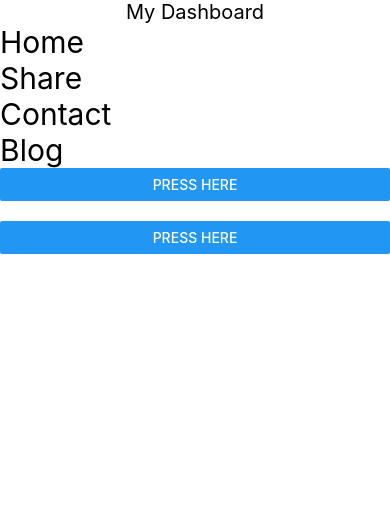
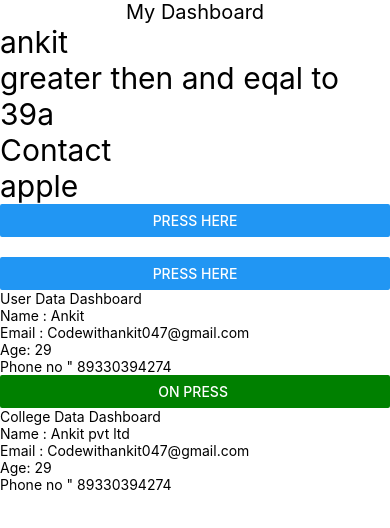
Before and after one commit to codewithankit047/LearnReactNativeAndriod, a React Native app: screen / in a window 390 px wide. Shown: the top 528 px of the page. Built offline with nearby package versions, Linux system fonts and the light colour scheme.

Commit message:
component and onPress evet

```diff
--- a/App.tsx
+++ b/App.tsx
@@ -1,21 +1,32 @@
 import React from 'react';
 import {Text, View, Button} from 'react-native';
+import UserData from './component/UserData';
+import CompanyData from './component/CompanyData';
 
 const App = () => {
+  const name = 'ankit';
+  const age = 39;
+  function fruit() {
+    return 'apple';
+  }
   return (
     <>
       <View>
         <Text style={{fontSize: 20, textAlign: 'center'}}>My Dashboard</Text>
-        <Text style={{fontSize: 30}}>Home </Text>
-        <Text style={{fontSize: 30}}>Share </Text>
+        <Text style={{fontSize: 30}}>{name} </Text>
+        <Text style={{fontSize: 30}}>
+          {age > 39 ? 'greater then 39 ' : 'greater then and eqal to 39a'}{' '}
+        </Text>
         <Text style={{fontSize: 30}}>Contact </Text>
-        <Text style={{fontSize: 30}}>Blog </Text>
+        <Text style={{fontSize: 30}}>{fruit()} </Text>
       </View>
       <View>
         <Button title="Press here" />
       </View>
       <View style={{paddingTop: 20}}>
         <Button title="Press here" />
+        <UserData />
+        <CompanyData />
       </View>
     </>
   );
--- /dev/null
+++ b/component/CompanyData.tsx
@@ -0,0 +1,18 @@
+import React from 'react';
+import {Text, View} from 'react-native';
+
+const CompanyData = () => {
+  return (
+    <>
+      <View>
+        <Text>College Data Dashboard</Text>
+        <Text>Name : Ankit pvt ltd</Text>
+        <Text>Email : Codewithankit047@gmail.com</Text>
+        <Text>Age: 29</Text>
+        <Text>Phone no " 89330394274</Text>
+      </View>
+    </>
+  );
+};
+
+export default CompanyData;
--- /dev/null
+++ b/component/UserData.tsx
@@ -0,0 +1,21 @@
+import React from 'react';
+import {Button, Text, View} from 'react-native';
+
+const UserData = () => {
+  const  fruit =()=>{
+    console.warn("The function is called")
+  }
+  return (
+    <>
+      <View>
+        <Text>User Data Dashboard</Text>
+        <Text>Name : Ankit</Text>
+        <Text>Email : Codewithankit047@gmail.com</Text>
+        <Text>Age: 29</Text>
+        <Text>Phone no " 89330394274</Text>
+        <Button title="on press " color={'green'} onPress={()=>fruit()}/>
+      </View>
+    </>
+  );
+};
+export default UserData;
```
